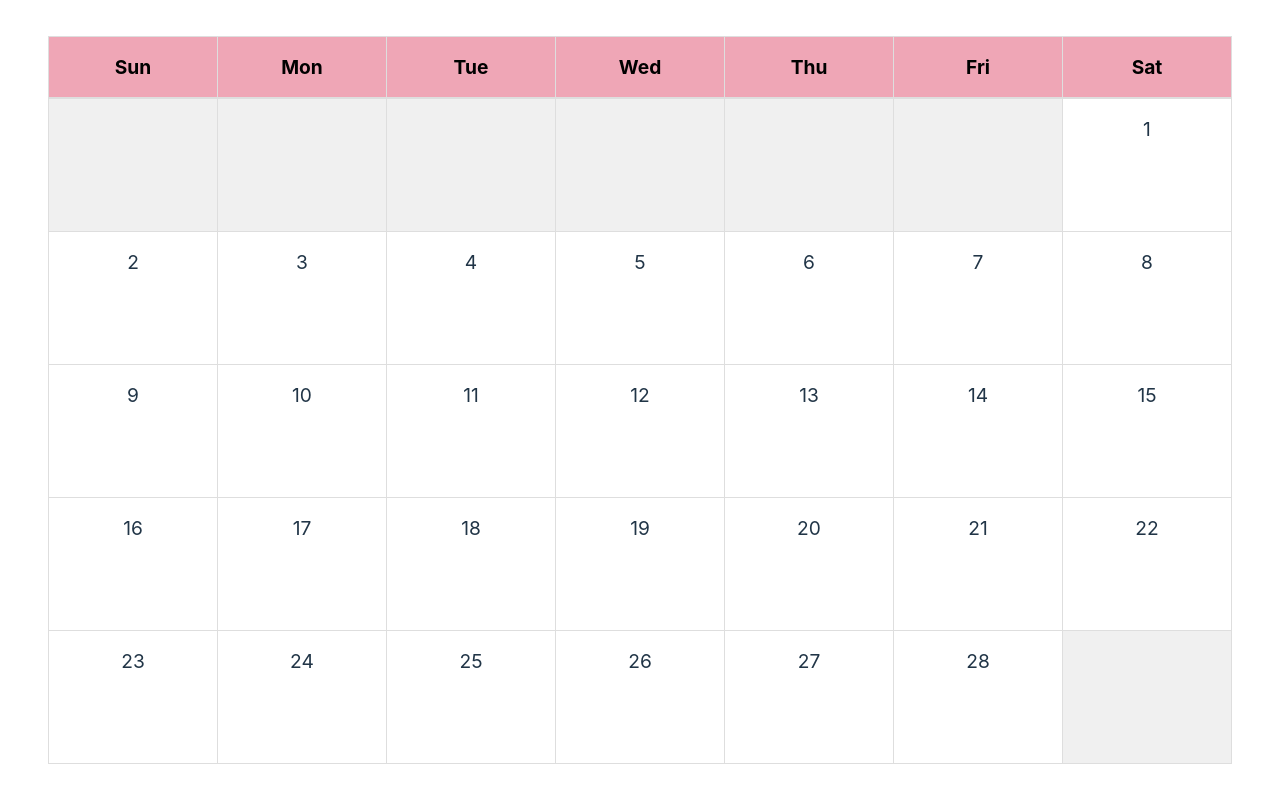
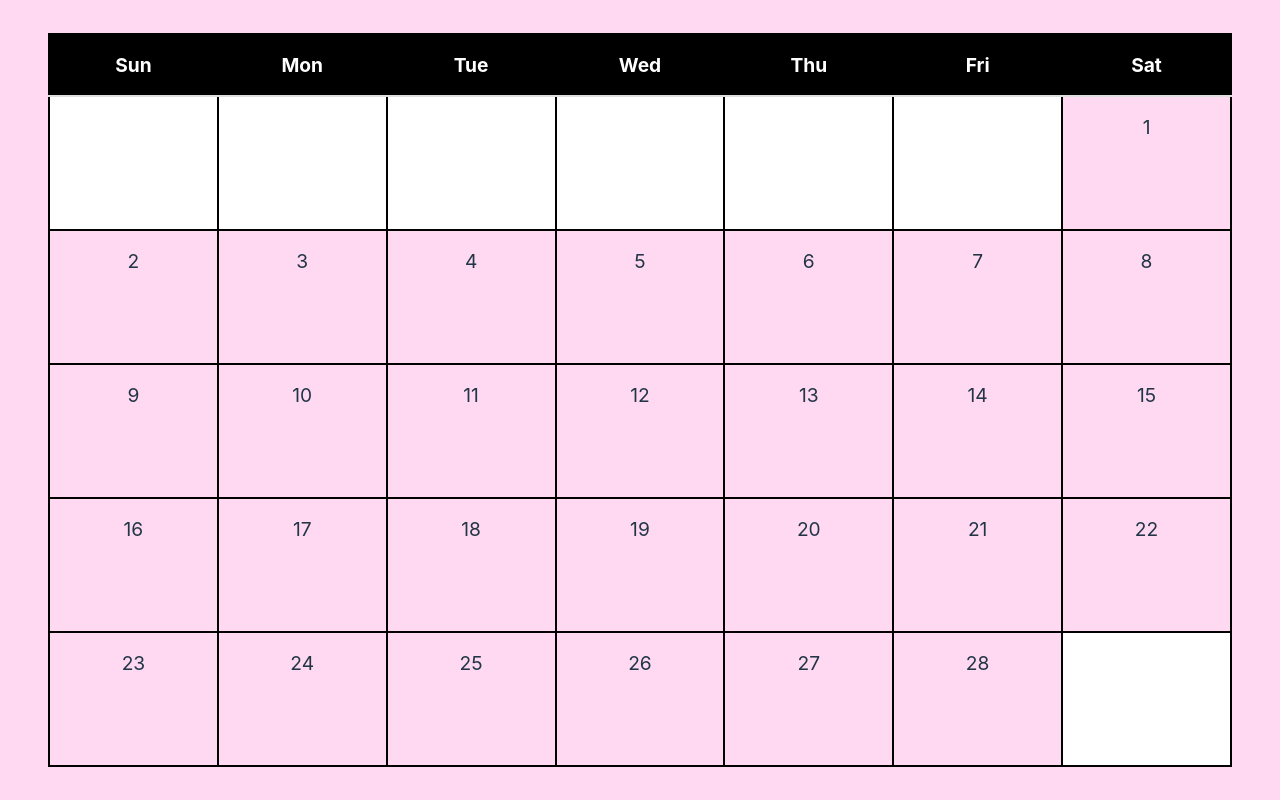
Before and after one commit to sapierre26/ToDo_List, a React (Vite) app in the folder packages/react-frontend/: page / in a window 1280 px wide. Built offline with nearby package versions, Linux system fonts and the light colour scheme.

Commit message:
Basic Month Calendar

```diff
--- a/packages/react-frontend/src/index.css
+++ b/packages/react-frontend/src/index.css
@@ -5,8 +5,8 @@
   font-weight: 400;
 
   color-scheme: light dark;
-  color: rgba(255, 255, 255, 0.87);
-  background-color: #242424;
+  color: #000000;
+  background-color: #ffffff;
 
   font-synthesis: none;
   text-rendering: optimizeLegibility;
@@ -47,25 +47,11 @@ body {
 }
 
 h1 {
-  font-size: 3.2em;
+  font-size: 3.2rem;
   line-height: 1.1;
 }
 
-button {
-  border-radius: 8px;
-  border: 1px solid transparent;
-  padding: 0.6em 1.2em;
-  font-size: 1em;
-  font-weight: 500;
-  font-family: inherit;
-  background-color: #1a1a1a;
-  cursor: pointer;
-  transition: border-color 0.25s;
-}
-.full-container {
-  max-width: 100%;
-  padding: 0 1rem;
-}
+
 .container, .small-container, .medium-container {
   max-width: 1200px;
   padding: 0 1rem;
@@ -95,10 +81,10 @@ table {
 	table-layout: fixed;
 }
 
-/*Highlight header*/
+/*the sunday-saturday color pick*/
 thead th {
-	background-color: #efa6b6;
-	color: black;
+	background-color: black;
+	color: white;
 	font-weight: bold;
 	border-bottom: 2px solid #dedede;
 }
@@ -116,11 +102,11 @@ tbody td {
 
 /*for empty cells*/
 tbody td:empty {
-  background-color: #f0f0f0;
+  background-color: white;
 }
 
 th, td {
-	border: 1px solid #dedede;
+	border: 2px solid black;
 	text-align: center;
 	padding: 1rem;
 	font-size: 1.2rem;
@@ -159,7 +145,7 @@ caption {
 @media (prefers-color-scheme: light) {
   :root {
     color: #213547;
-    background-color: #ffffff;
+    background-color: #ffd9f1;
   }
   a:hover {
     color: #747bff;
```
